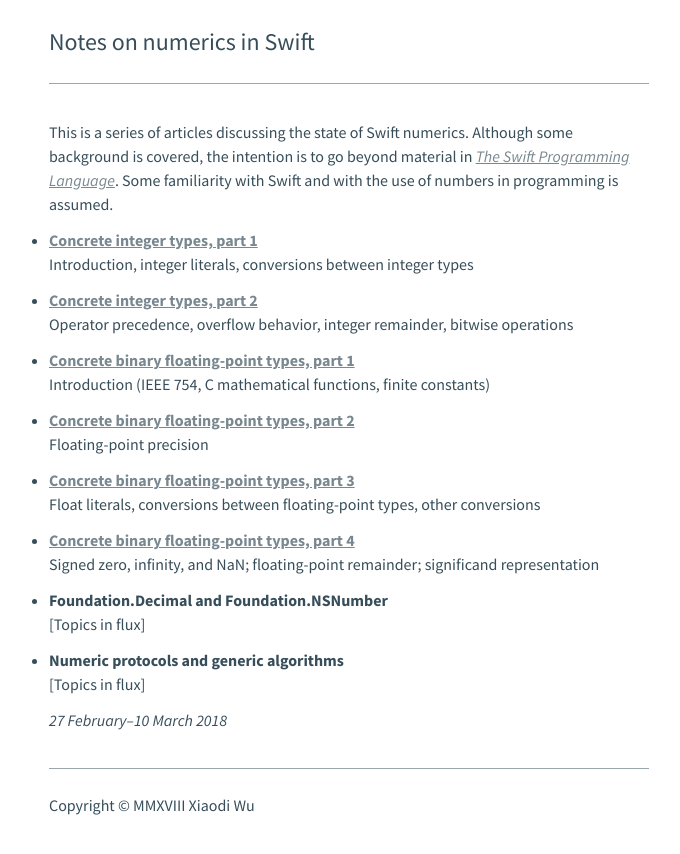
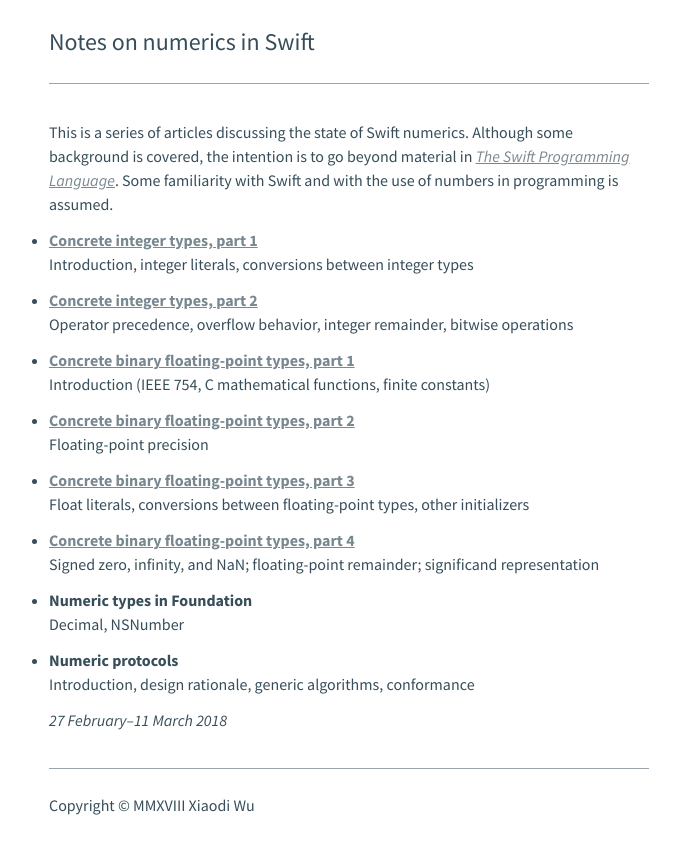
Before and after one commit to xwu/xwu-swift-numerics, a Jekyll site: the page built from README.md, in a window 1280 px wide. Shown: the top 854 px of the page, without its empty margins (291-971 px from the left). Built offline with Jekyll 4.4.1, drawn with Linux system fonts in a browser that asks for light colours; our own code applies the rules of GitHub Pages for plain Markdown files.

Commit message:
Update README.md

```diff
--- a/README.md
+++ b/README.md
@@ -18,16 +18,16 @@
   Floating-point precision
 
 * __[Concrete binary floating-point types, part 3](floating-point-part-3.md)__
-  Float literals, conversions between floating-point types, other conversions
+  Float literals, conversions between floating-point types, other initializers
 
 * __[Concrete binary floating-point types, part 4](floating-point-part-4.md)__
   Signed zero, infinity, and NaN; floating-point remainder; significand
   representation
 
-* __Foundation.Decimal and Foundation.NSNumber__
-  [Topics in flux]
+* __Numeric types in Foundation__
+  Decimal, NSNumber
 
-* __Numeric protocols and generic algorithms__
-  [Topics in flux]
+* __Numeric protocols__
+  Introduction, design rationale, generic algorithms, conformance
 
-_27 February–10 March 2018_
+_27 February–11 March 2018_
```
Also changed, not shown: floating-point-part-3.md (+1 -1 lines).
